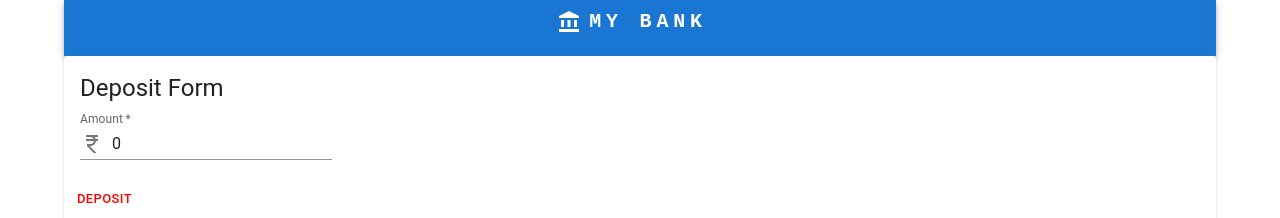
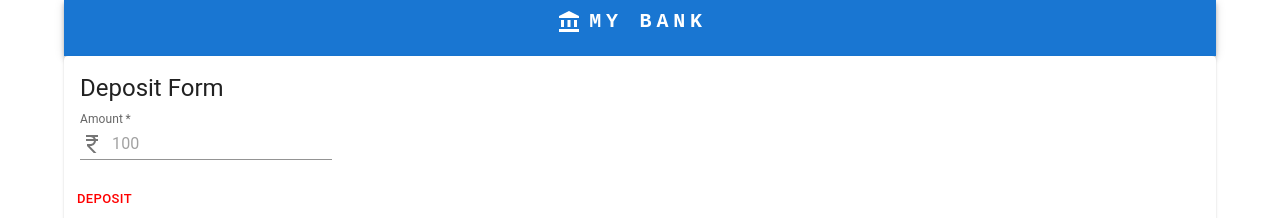
Before and after one commit to shubham-webileapps/react-ts-wckokx, a React (Create React App) app: page /Deposit in a window 1280 px wide. Shown: the top 218 px of the page. Built offline with nearby package versions, Linux system fonts and the light colour scheme.

Commit message:
3 files modified

```diff
--- a/components/Form.tsx
+++ b/components/Form.tsx
@@ -19,8 +19,8 @@ import { useNavigate } from 'react-router-dom';
 
 function validateAmount(value) {
   let error;
-  if (!value) {
-    error = ' Its Required';
+  if (!value || value < 1) {
+    error = 'Amount should be greater then 0 ';
   }
   return error;
 }
@@ -75,7 +75,7 @@ const Form = (props) => {
                     validate={validateAmount}
                     type="number"
                     placeholder="100"
-                    min={0}
+                    minValue={0}
                     component={TextField}
                     InputLabelProps={{
                       shrink: true,
@@ -86,11 +86,12 @@ const Form = (props) => {
                           <CurrencyRupeeIcon />
                         </InputAdornment>
                       ),
+                      inputProps: { min: 1 },
                     }}
                     variant="standard"
                     onChange={props.handleChange}
                     onBlur={props.handleBlur}
-                    value={props.values.amount}
+                    // value={props.values.amount}
                     helperText={props.errors.amount}
                     required
                     error={!!props.errors.amount}
--- a/components/state/reducers/amountReducer.tsx
+++ b/components/state/reducers/amountReducer.tsx
@@ -11,25 +11,20 @@ const reducer = (state = 5000, action) => {
       amount: action.payload,
       type: action.type,
       total: state,
-      // date: action.date,
       date: ndate,
     });
     return statement;
-    // return state;
   } else if (action.type === 'withdraw') {
     state = statement[statement.length - 1].total - action.payload;
     statement.push({
       amount: action.payload,
       type: action.type,
       total: state,
-      // date: action.date,
       date: ndate,
     });
     return statement;
-    // return state;
   } else {
     return statement;
-    // return state;
   }
 };
 export default reducer;
--- a/index.html
+++ b/index.html
@@ -2,6 +2,12 @@
 <html>
   <head>
     <title>React App</title>
+    <style>
+      /* input[type='number']::-webkit-inner-spin-button,
+      input[type='number']::-webkit-outer-spin-button {
+        opacity: 0;
+      } */
+    </style>
   </head>
   <body>
     <noscript>You need to enable JavaScript to run this app.</noscript>
```
